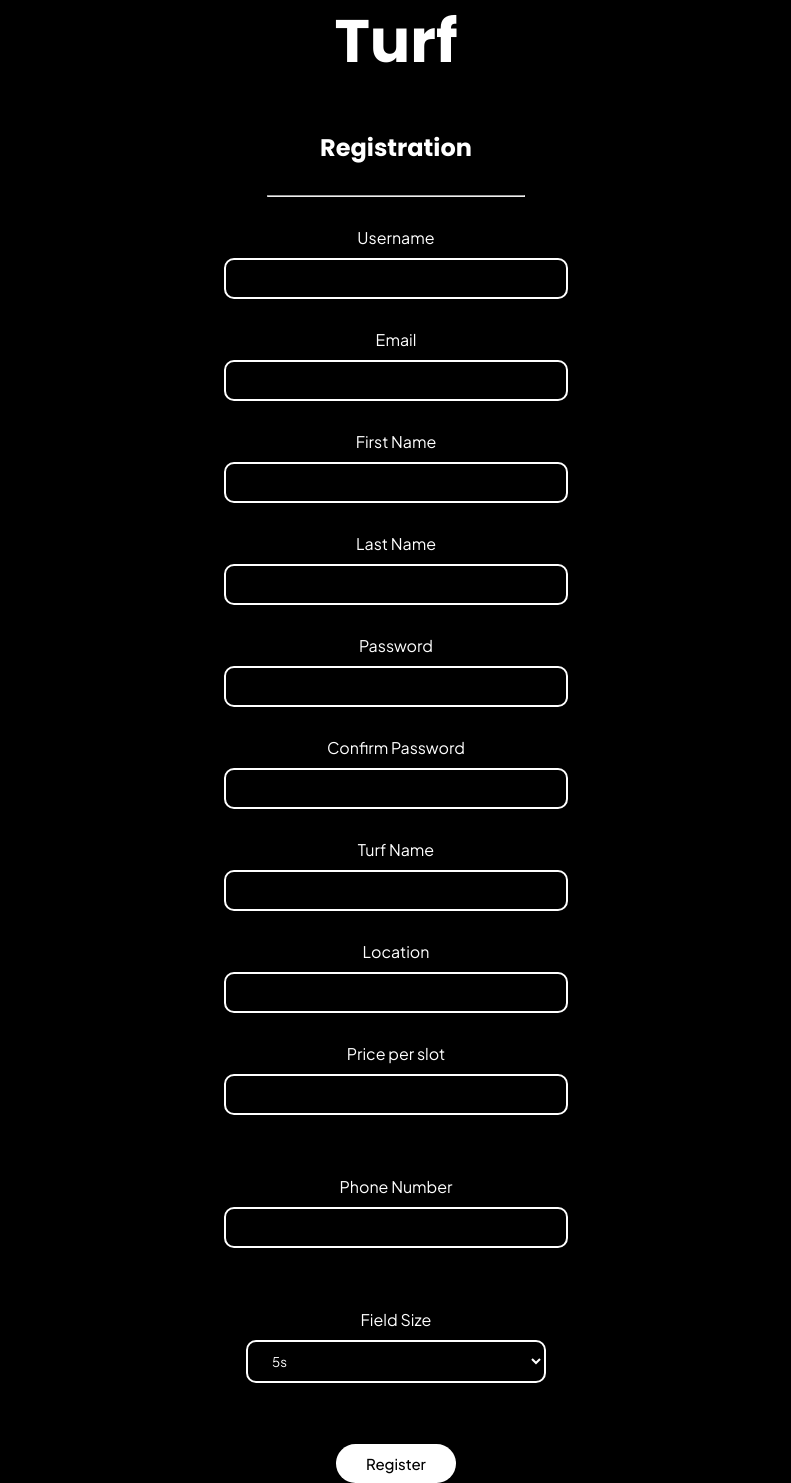
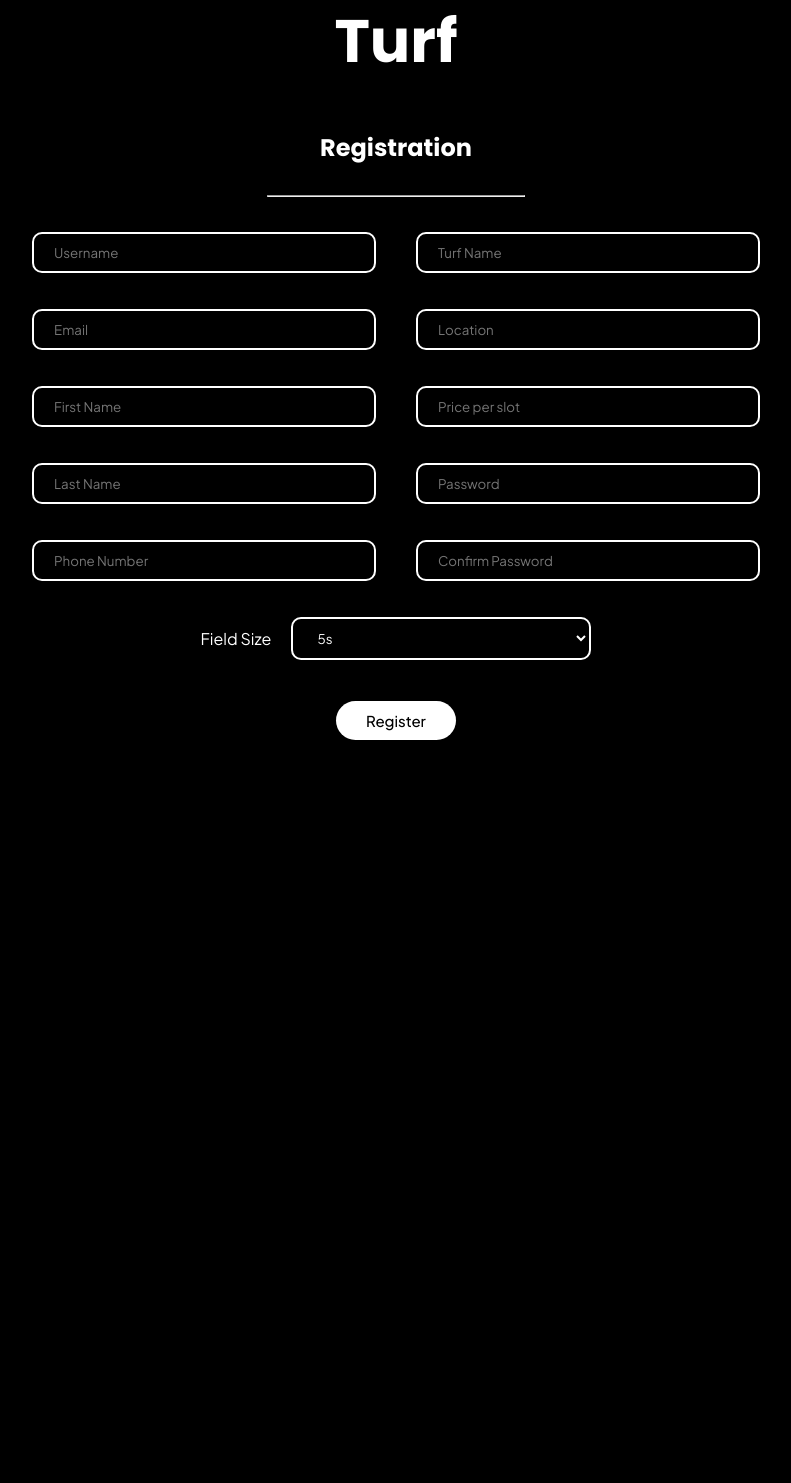
Before and after one commit to ElviinThomasEldho/turfy, a Django app: page /register-turf/ in a window 1280 px wide. Shown: the part 64-1547 px from the top of the page, without its empty margins (244-1035 px from the left). After the commit the page ends 804 px from the top, so only its background shows below. Run offline with Django 4.2, Linux system fonts and the light colour scheme.

Commit message:
REGISTER TURF

```diff
--- a/app/templates/app/registerTurf.html
+++ b/app/templates/app/registerTurf.html
@@ -6,41 +6,48 @@
 <hr />
 <form action="" method="POST" class="form">
   {% csrf_token %}
-  <label for="username">Username</label>
-  <input type="text" name="username" id="username" class="input-field" />
+  <div class="main-div">
+    <div class="left-div">
+      <label for="username"></label>
+      <input type="text" name="username" id="username" class="input-field" placeholder="Username"/><br>
 
-  <label for="email">Email</label>
-  <input type="email" name="email" id="email" class="input-field" />
+      <label for="email"></label>
+      <input type="email" name="email" id="email" class="input-field"placeholder="Email" /><br>
 
-  <label for="first_name">First Name</label>
-  <input type="text" name="first_name" id="first_name" class="input-field" />
+      <label for="first_name"></label>
+      <input type="text" name="first_name" id="first_name" class="input-field" placeholder="First Name"/><br>
 
-  <label for="last_name">Last Name</label>
-  <input type="text" name="last_name" id="last_name" class="input-field" />
+      <label for="last_name"></label>
+      <input type="text" name="last_name" id="last_name" class="input-field" placeholder="Last Name"/><br>
 
-  <label for="password1">Password</label>
-  <input type="password" name="password1" id="password1" class="input-field" />
+      <label for="phoneNumber"></label>
+      <input type="text" name="phoneNumber" id="phoneNumber" class="input-field"placeholder="Phone Number" /><br>
+    </div>
+    <div class="right-div">
+      <label for="turf-name"></label>
+      <input type="text" name="turfName" id="turfName" class="input-field" placeholder="Turf Name"/><br>
 
-  <label for="password2">Confirm Password</label>
-  <input type="password" name="password2" id="password2" class="input-field" />
+      <label for="location"></label>
+      <input type="text" name="location" id="location" class="input-field" placeholder="Location"/><br>
 
-  <label for="turf-name">Turf Name</label>
-  <input type="text" name="turfName" id="turfName" class="input-field" />
+      <label for="pricePerSlot"></label>
+      <input type="number" name="pricePerSlot" id="pricePerSlot" class="input-field" placeholder="Price per slot"/><br>
 
-  <label for="location">Location</label>
-  <input type="text" name="location" id="location" class="input-field" />
+      <label for="password1"></label>
+      <input type="password" name="password1" id="password1" class="input-field" placeholder="Password"/><br>
 
-  <label for="pricePerSlot">Price per slot</label>
-  <input type="number" name="pricePerSlot" id="pricePerSlot" class="input-field" />
-  <br />
-  <label for="phoneNumber">Phone Number</label>
-  <input type="text" name="phoneNumber" id="phoneNumber" class="input-field" />
-  <br />
-  <label for="password">Field Size</label>
-  <select name="fieldSize" id="fieldSize">
+      <label for="password2"></label>
+      <input type="password" name="password2" id="password2" class="input-field" placeholder="Confirm Password"/> <br>
+    </div>
+  </div>
+<div class="row">
+  <label for="fieldSize">Field Size</label>
+  <select name="fieldSize" id="fieldSize" >
     <option value="5s">5s</option>
     <option value="7s">7s</option>
   </select>
+</div>
+
   <br />
   <button class="register-button">Register</button>
 </form>
--- a/static/css/styles.css
+++ b/static/css/styles.css
@@ -40,7 +40,7 @@ body {
     gap: 20px;
 }
 
-input, select, option {
+input, select{
     background-color: transparent;
     padding: 10px 20px;
     border-radius: 10px;
@@ -48,13 +48,31 @@ input, select, option {
     border: solid 2px white;
     min-width: 300px;
     color-scheme: dark;
-    margin-bottom: 20px;
+    /* margin-bottom: 20px; */
+}
+
+select option{
+    color: black;
+}
+
+.row{
+    display: flex;
+    flex-direction: row;
+    justify-content: space-between;
+    align-items: center;
+    gap: 20px;
 }
 
 .main-div{
     display: flex;
     flex-direction: row;
     gap: 40px;
+}
+
+.left-div,.right-div{
+    display: flex;
+    gap: 5px;
+    flex-direction: column;
 }
 
 nav {
```
